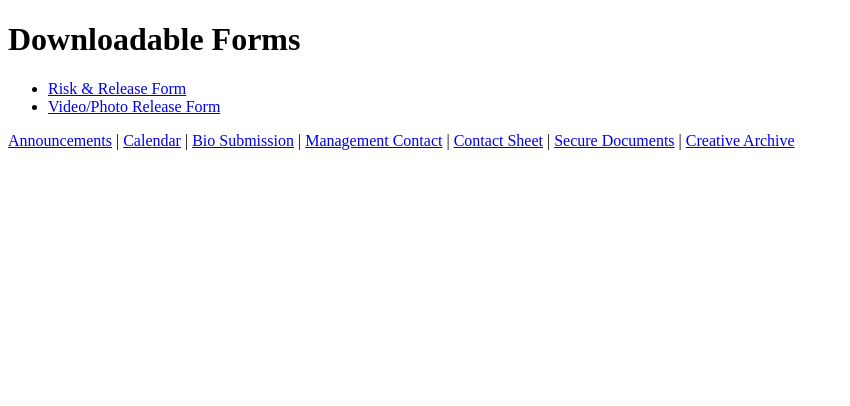
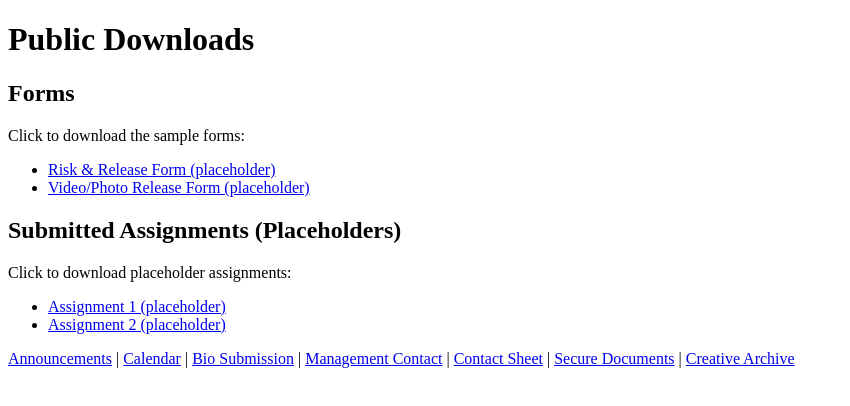
Before and after one commit to michaelsorrento123-art/Production-Site, a plain HTML site: page downloads.html in a window 1280 px wide. Shown: the whole page, without its empty margins (0-850 px from the left). Drawn offline with Linux system fonts and the light colour scheme.

Commit message:
Update downloads.html

```diff
--- a/downloads.html
+++ b/downloads.html
@@ -1,12 +1,26 @@
 <!DOCTYPE html>
 <html>
-<head><meta charset="UTF-8"><title>Public Downloads</title></head>
+<head>
+  <meta charset="UTF-8">
+  <title>Public Downloads</title>
+</head>
 <body>
-<h1>Downloadable Forms</h1>
+<h1>Public Downloads</h1>
+
+<h2>Forms</h2>
+<p>Click to download the sample forms:</p>
 <ul>
-<li><a href="risk_release.pdf" download>Risk & Release Form</a></li>
-<li><a href="video_release.pdf" download>Video/Photo Release Form</a></li>
+  <li><a href="risk_release.pdf" download>Risk & Release Form (placeholder)</a></li>
+  <li><a href="video_release.pdf" download>Video/Photo Release Form (placeholder)</a></li>
 </ul>
+
+<h2>Submitted Assignments (Placeholders)</h2>
+<p>Click to download placeholder assignments:</p>
+<ul>
+  <li><a href="assignment1.pdf" download>Assignment 1 (placeholder)</a></li>
+  <li><a href="assignment2.pdf" download>Assignment 2 (placeholder)</a></li>
+</ul>
+
 <nav>
 <a href="index.html">Announcements</a> |
 <a href="calendar.html">Calendar</a> |
```
